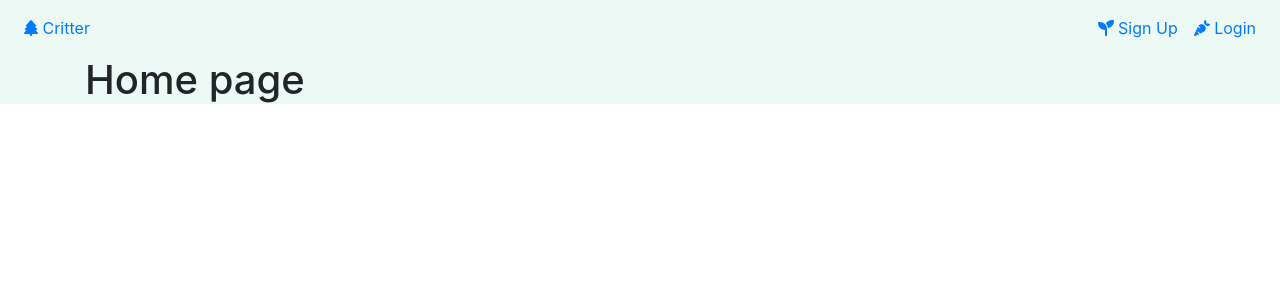
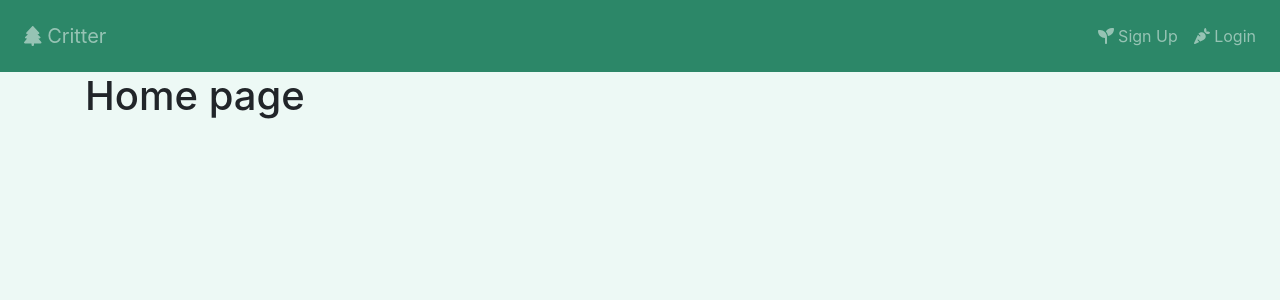
Before and after one commit to norwegian-blue/critter_frontend, a Vue app: page / in a window 1280 px wide. Shown: the top 300 px of the page. Built offline with nearby package versions, Linux system fonts and the light colour scheme.

Commit message:
Improved color scheme

```diff
--- a/src/App.vue
+++ b/src/App.vue
@@ -1,8 +1,8 @@
 <template>
   <div id="app">
-    <nav class="navbar navbar-expand">
+    <nav class="navbar navbar-expand navbar-dark bosco-dark">
       <div class="navbar-nav mr-auto">
-        <li class="nav-item">
+        <li class="navbar-brand">
           <router-link to="/creets" class="nav-link">
             <font-awesome-icon icon="tree" /> Critter
           </router-link>
@@ -35,8 +35,14 @@ export default {
 
 <style lang="scss">
 $boscoLight: lighten(mediumAquamarine, 35);
+$boscoDark: darken(mediumAquamarine, 25);
 
-#app {
+#app, body, html {
   background-color: $boscoLight;
+  min-height: 100%;
+}
+
+.bosco-dark {
+  background-color: $boscoDark;
 }
 </style>
```
